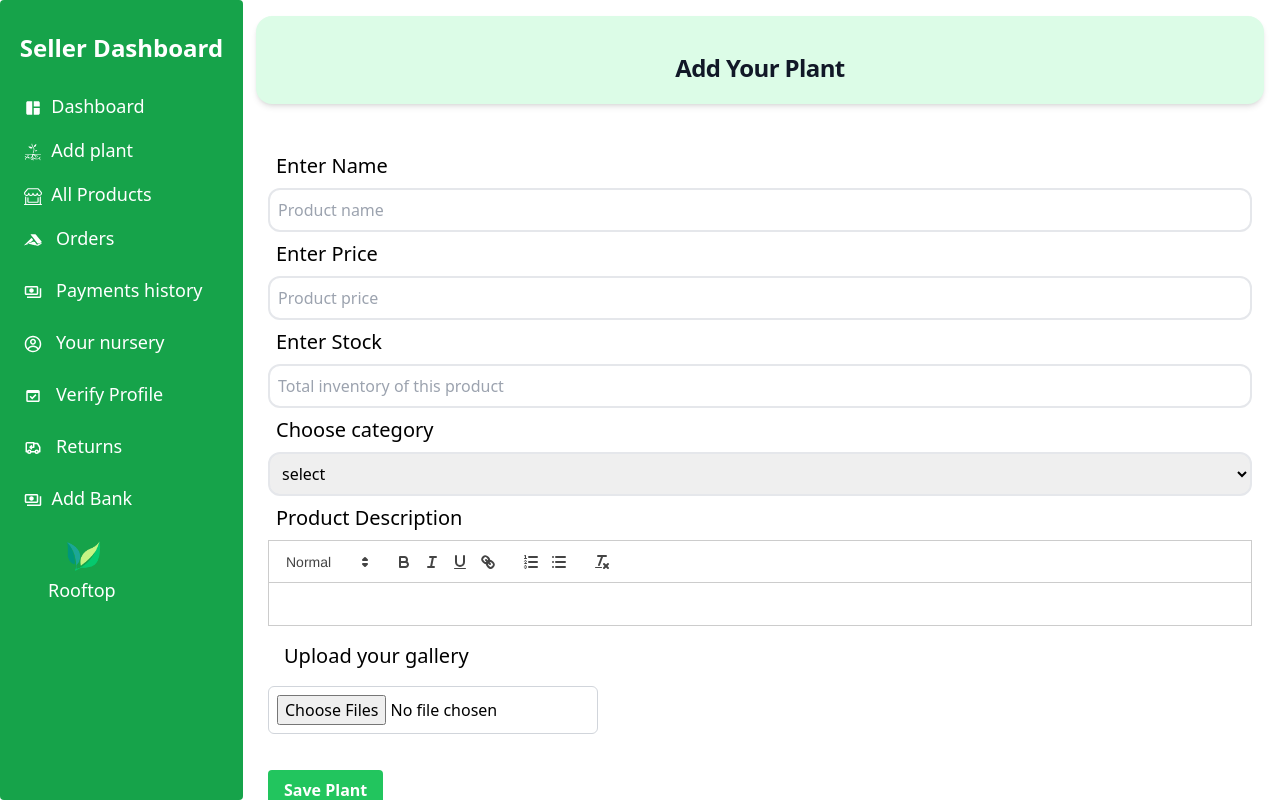
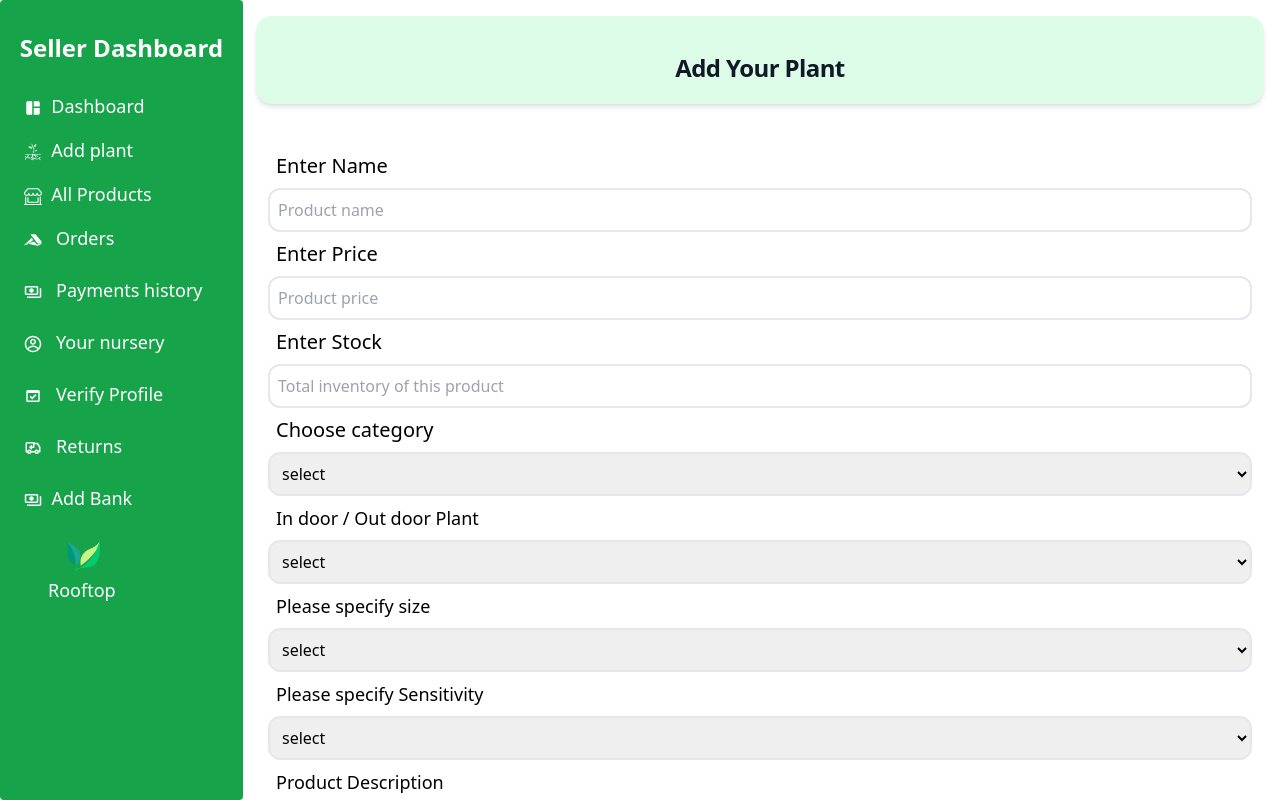
Before and after one commit to Muhammad-Akash-Haider/Rooftop-Cultivation-full, a React (Create React App) app in the folder Frontend/: page /addplant in a window 1280 px wide. Shown: the top 800 px of the page. Built offline with nearby package versions, Linux system fonts and the light colour scheme.

Commit message:
advancement fo plants

```diff
--- a/Frontend/src/Dashboards/SellerDashboard/Addplant.jsx
+++ b/Frontend/src/Dashboards/SellerDashboard/Addplant.jsx
@@ -40,6 +40,9 @@ const Addplant = () => {
       price: '',
       stock: '',
       category: '',
+      inoutdoor: '',
+      sensitivity: '',
+      size: '',
 
     },
     onSubmit: (values) => {
@@ -79,9 +82,6 @@ const Addplant = () => {
         });
     },
   });
-
-
-
 
 
 
@@ -130,7 +130,7 @@ const Addplant = () => {
             />
 
             <h1 className='pt-3 text-xl md:p-2'>Choose category</h1>
-            <select className='inline p-2 border-2 rounded-xl w-[100%]'
+            <select  className='inline p-2 border-2 rounded-xl w-[100%]'
               name='category' onChange={formik.handleChange} value={formik.values.category} required>
               <option value="someOption" default >select</option>
               <option value="seeds">seeds</option>
@@ -139,7 +139,34 @@ const Addplant = () => {
               <option value="vegetables">Vegetables</option>
             </select>
 
-            <h1 className='pt-3 text-xl md:p-2'>Product Description</h1>
+            <h1 className='pt-3 text-lg md:p-2'>In door / Out door Plant</h1>
+            <select className='inline p-2 border-2 rounded-xl w-[100%]'
+              name='inoutdoor' onChange={formik.handleChange} value={formik.values.inoutdoor} required>
+              <option value="someOption" default >select</option>
+              <option value="indoor">Indoor</option>
+              <option value="outdoor">Outdoor</option>
+              <option value="both">Both</option>
+            </select>
+
+            <h1 className='pt-3 text-lg md:p-2'>Please specify size</h1>
+            <select className='inline p-2 border-2 rounded-xl w-[100%]'
+              name='size' onChange={formik.handleChange} value={formik.values.size} required>
+              <option value="someOption" default >select</option>
+              <option  value="small">Small plant</option>
+              <option value="medium">Medium size palnt</option>
+              <option value="big">Big Plant</option>
+            </select>
+
+            <h1 className='pt-3 text-lg md:p-2'>Please specify Sensitivity</h1>
+            <select className='inline p-2 border-2 rounded-xl w-[100%]'
+              name='sensitivity' onChange={formik.handleChange} value={formik.values.sensitivity} required>
+              <option value="someOption" default >select</option>
+              <option  value="high">Plats need a lot of care</option>
+              <option value="medium">Plats need some care</option>
+              <option value="low">Plats need little care</option>
+            </select>
+
+            <h1 className='pt-3 text-lg md:p-2'>Product Description</h1>
             <ReactQuill theme="snow"
               required
               onChange={handleEditorChange}
```
Also changed, not shown: 1 other file (tests, documents, lock files or other folders).
